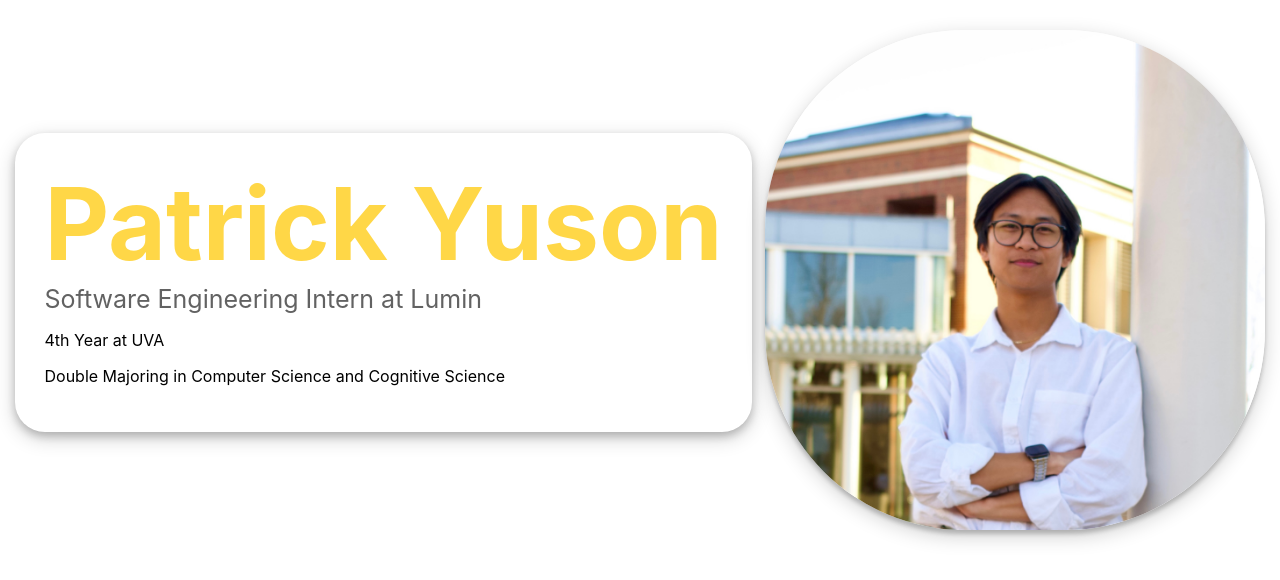
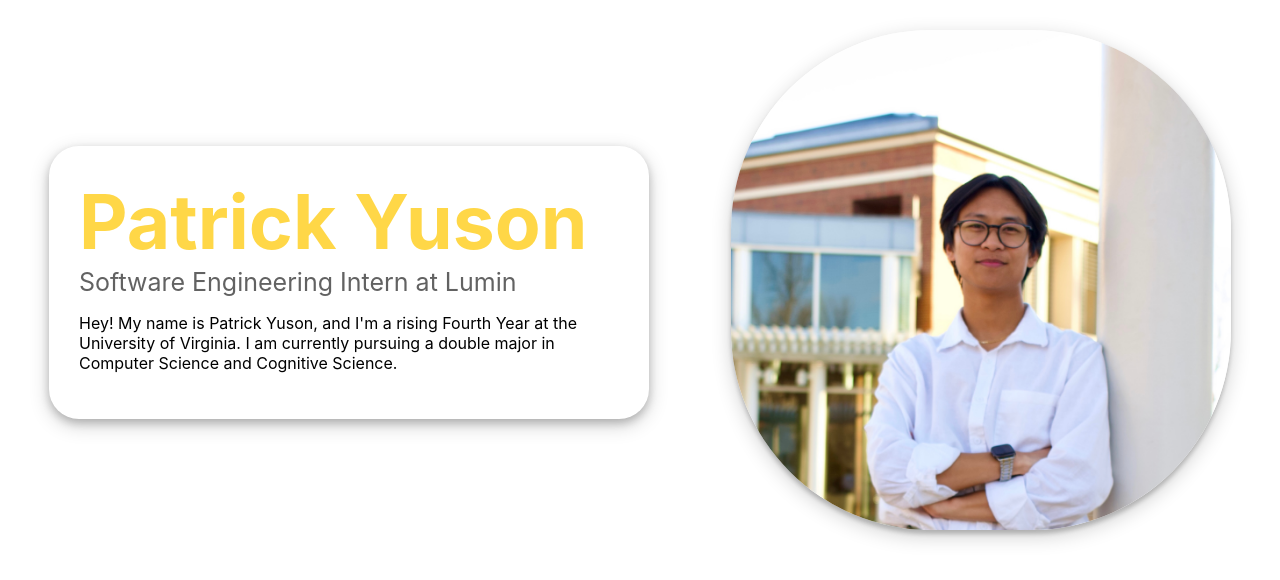
Before and after one commit to patrick-yuson/lumin-interns-app, a Vue app in the folder lumin-intern-app/: page /patrick in a window 1280 px wide. Shown: the top 580 px of the page. Built offline with nearby package versions, Linux system fonts and the light colour scheme.

Commit message:
'Componentalized' my section

```diff
--- /dev/null
+++ b/lumin-intern-app/src/components/Patrick/PatrickTopCard.vue
@@ -0,0 +1,44 @@
+<script setup>
+</script>
+
+<template>
+    <div className="patrick-top-left">
+        <div className="patrick-top-card">
+            <h1 className="patrick-header">Patrick Yuson</h1>
+            <div className="patrick-subheader">Software Engineering Intern at Lumin</div>
+                <div className="patrick-card-body">
+                    <p>Hey! My name is Patrick Yuson, and I'm a rising Fourth Year at the University of Virginia. I am currently pursuing a double major in Computer Science and Cognitive Science.</p>
+                </div>
+        </div>
+
+    </div>
+</template>
+
+<style scoped>
+@import '../../styles/ColorPalette.css';
+
+.patrick-top-left {
+    max-width: 600px;
+    display: flex;
+
+}
+
+.patrick-header {
+    color: var(--yellow1);
+    font-size: 75px;
+    text-align: left;
+    margin: 0px;
+}
+
+.patrick-subheader {
+    color: #626262;
+    font-size: 25px;
+}
+
+.patrick-top-card {
+    border-radius: 30px;
+    padding: 30px;
+    box-shadow: 0 4px 8px 0 rgba(0, 0, 0, 0.2), 0 6px 20px 0 rgba(0, 0, 0, 0.19);
+    max-width: 600px;
+}
+</style>
--- /dev/null
+++ b/lumin-intern-app/src/components/Patrick/PatrickTopSection.vue
@@ -0,0 +1,38 @@
+<script setup>
+import PatrickTopCard from './PatrickTopCard.vue'
+</script>
+
+<template>
+    <div className="patrick-top">
+        <PatrickTopCard />
+        <div className="patrick-picture-card">
+        <img
+            src="../../assets/Patrick-Headshot.jpg"
+            class="patrick-profile-image"
+        >
+        </div>
+    </div>
+</template>
+
+<style scoped>
+.patrick-top {
+    display: flex;
+    justify-content: space-around;
+    align-items: center;
+    margin-top: 30px;
+}
+
+.patrick-profile-image:hover {
+    transform: scale(1.01);
+}
+
+.patrick-profile-image {
+    object-fit: cover;
+    overflow: hidden;
+    height: 500px;
+    width: 500px;
+    border-radius: 200px;
+    box-shadow: 0 4px 4px 0 rgba(0, 0, 0, 0.2), 0 6px 20px 0 rgba(0, 0, 0, 0.19);
+    transition: transform 0.3s ease-in-out;
+}
+</style>
--- a/lumin-intern-app/src/styles/PatricksPage.css
+++ b/lumin-intern-app/src/styles/PatricksPage.css
@@ -1,48 +1,5 @@
 @import url(ColorPalette.css);
 
-.body {
-    margin: 0;
-}
-
-.patrick-main {
+.patrick-font {
     font-family: Inter, system-ui, Avenir, Helvetica, Arial, sans-serif;
 }
-
-.patrick-top {
-    display: flex;
-    justify-content: space-around;
-    align-items: center;
-    margin-top: 30px;
-}
-
-.patrick-header {
-    color: var(--yellow1);
-    font-size: 100px;
-    text-align: right;
-    margin: 0px;
-}
-
-.patrick-subheader {
-    color: #626262;
-    font-size: 25px;
-}
-
-.patrick-top-card {
-    border-radius: 30px;
-    padding: 30px;
-    box-shadow: 0 4px 8px 0 rgba(0, 0, 0, 0.2), 0 6px 20px 0 rgba(0, 0, 0, 0.19);
-}
-
-.patrick-profile-image:hover {
-    transform: scale(1.01);
-}
-
-.patrick-profile-image {
-    object-fit: cover;
-    overflow: hidden;
-    height: 500px;
-    width: 500px;
-    border-radius: 200px;
-    box-shadow: 0 4px 4px 0 rgba(0, 0, 0, 0.2), 0 6px 20px 0 rgba(0, 0, 0, 0.19);
-    transition: transform 0.3s ease-in-out;
-}
--- a/lumin-intern-app/src/views/PatricksPage.vue
+++ b/lumin-intern-app/src/views/PatricksPage.vue
@@ -1,25 +1,10 @@
 <script setup>
-import { ref } from 'vue'
-
-const name = ref('')
+import PatrickTopSection from '../components/Patrick/PatrickTopSection.vue'
 </script>
 
 <template>
-    <div className="patrick-main">
-        <div className="patrick-top">
-            <div className="patrick-top-card">
-                <h1 className="patrick-header">Patrick Yuson</h1>
-                <div className="patrick-subheader">Software Engineering Intern at Lumin</div>
-                <p>4th Year at UVA</p>
-                <p>Double Majoring in Computer Science and Cognitive Science</p>
-            </div>
-            <div className="patrick-picture-card">
-                <img
-                    src="../assets/Patrick-Headshot.jpg"
-                    class="patrick-profile-image"
-                >
-            </div>
-        </div>
+    <div class="patrick-font">
+        <PatrickTopSection />
     </div>
 </template>
 
```
Also changed, not shown: lumin-intern-app/src/components/Patrick/PatrickSocialButton.vue (added), 1 other file (tests, documents, lock files or other folders).
